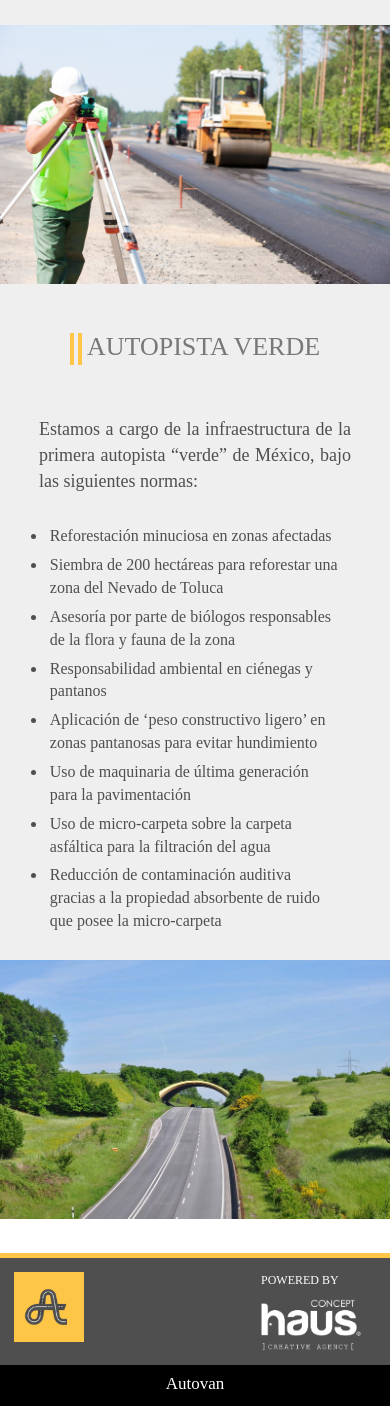
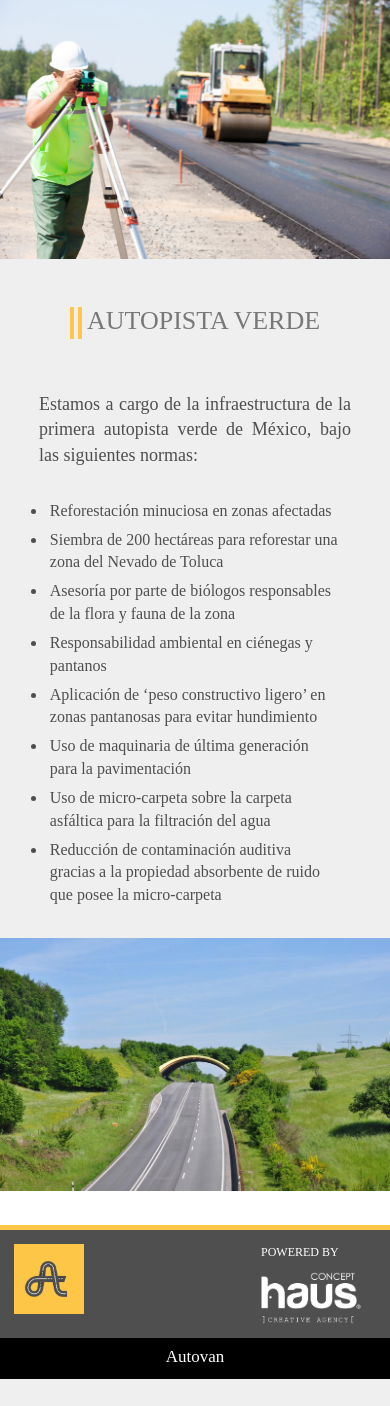
Before and after one commit to jesusrq92/autovan, a PHP site: page /mexico.php in a window 390 px wide. Shown: the part 3311-4717 px from the top of the page. After the commit the page ends 4690 px from the top, so only its background shows below. Run offline with PHP 8.4, Linux system fonts and the light colour scheme; some libraries are stand-ins or nearby versions; some web fonts are replaced.

Commit message:
cambio lola

```diff
--- a/css/estilos.css
+++ b/css/estilos.css
@@ -271,6 +271,14 @@
     margin-left: 12%;
     padding: 3px;
     font-size: 18px;
+}
+
+.verdeBack{
+    background-image: url(../images/autopistaVerde.jpg);
+    background-size: cover;
+    background-position: center center;
+    margin-top: 2em;
+    height: 70vh;
 }
 
 /*CONTACTO ESTILOS*/
@@ -971,6 +979,13 @@
     margin-top: 0;
     }
 
+    .verdeBack{
+    background-image: url(../images/autopistaVerde.jpg);
+    background-size: cover;
+    background-position: center center;
+    margin-top: 2em;
+    height: 30vh;
+    }
 
 }
 
--- a/mexico.html
+++ b/mexico.html
@@ -34,7 +34,7 @@
       <p class="parrafoServicio wow fadeIn" data-wow-duration="3s" data-wow-delay="5s">
            <img src="images/iconoServicio.png">&nbsp;&nbsp;Cultura de seguridad e higiene
       </p>
-     <p class="parrafoServicio margenParrafoMexico wow fadeIn" data-wow-duration="3s" data-wow-delay="6s">En cumplimiento a las condicionantes establecidas por la entidad normativa SEMARNAT, a través del seguimiento y reportes que se entregan a PROFEPA, se llevan a cabo campañas de manejo de residuos, así como su disposición adecuada; aunado a esto, implementamos de manera permanente programas de concientización ambiental para el personal de construcción, con el fin de reiterar el cuidado y respeto por el medio ambiente.</p><br>
+     <p class="parrafoServicio margenParrafoMexico wow fadeIn" data-wow-duration="3s" data-wow-delay="6s">En cumplimiento a las condicionantes establecidas por la entidad normativa SEMARNAT, se llevan a cabo campañas de manejo de residuos, así como su disposición adecuada; aunado a esto, implementamos de manera permanente programas de concientización ambiental para el personal de construcción, con el fin de reiterar el cuidado y respeto por el medio ambiente.</p><br>
 
      <hr style="color:yellow; width:200px; border:2px solid #ffc648;">
      <hr style="color:yellow; width:200px; border:2px solid #ffc648; margin-top:-13px;">
@@ -103,7 +103,7 @@
          <h1 class="subtitulos"><br><img src="images/iconoBarras.png"> AUTOPISTA VERDE</h1>
          </center>
             <p class="parrafoObjetivos">
-              Estamos a cargo de la infraestructura de la primera autopista “verde” de México, bajo las siguientes normas:
+              Estamos a cargo de la infraestructura de la primera autopista verde de México, bajo las siguientes normas:
               <ul>
                 <li class="listaAutopistaVerde">Reforestación minuciosa en zonas afectadas</li>
                 <li class="listaAutopistaVerde">Siembra de 200 hectáreas para reforestar una zona del Nevado de Toluca</li>
@@ -116,8 +116,8 @@
               </ul>
             </p>
       </div>
-      <div class="col-sm-6 colAncho">
-         <img class="wow zoomIn" id="pista1" src="images/autopistaVerde.jpg" data-wow-duration="3s" data-wow-delay="1.5s">
+      <div class="col-sm-6 colAncho wow zoomIn verdeBack" data-wow-duration="3s" data-wow-delay="1.5s">
+          <!-- <img class="wow zoomIn" id="pista1" src="images/autopistaVerde.jpg" data-wow-duration="3s" data-wow-delay="1.5s"> -->
       </div>
     </div>
 
```
Also changed, not shown: 1 other file.
